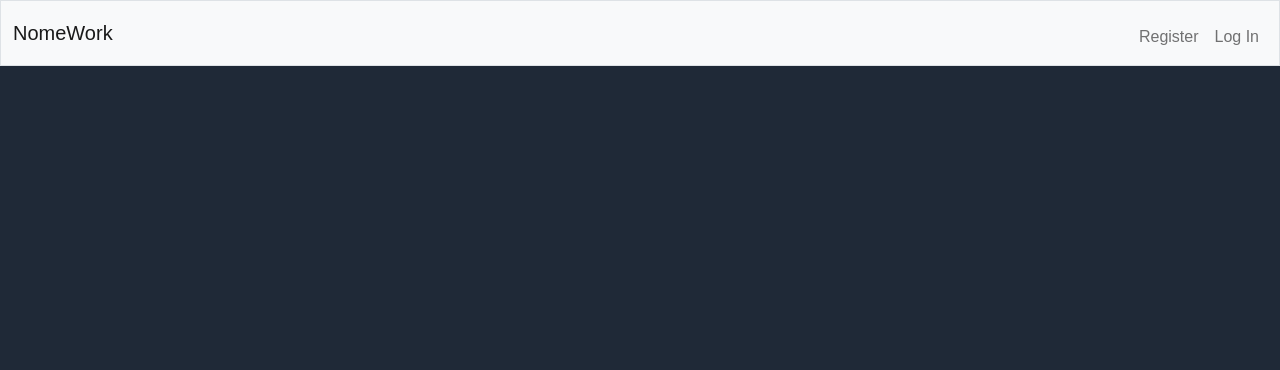
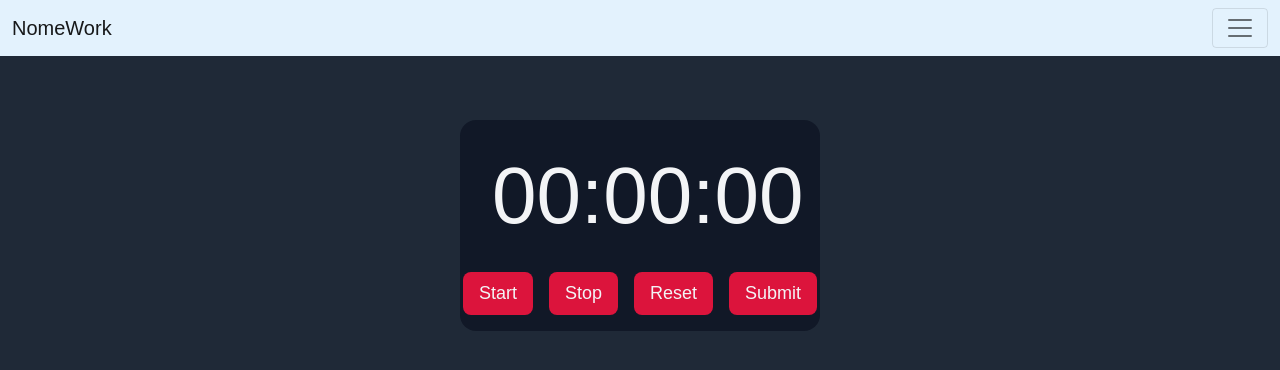
Before and after one commit to cfharvard/NomeWork, a Flask app: template templates/timer.html in a window 1280 px wide. Shown: the top 370 px of the page. Run offline with Flask 2, Linux system fonts and the light colour scheme; the template is opened without the code that fills it, so the values that code supplies are empty.

Commit message:
formatting

```diff
--- a/app.py
+++ b/app.py
@@ -7,15 +7,15 @@ Session(app)
 
 @app.route("/")
 def index():
-    return render_template("timertest.html")
+    return render_template("index.html")
 
 @app.route("/analytics")
-@login_required
+#@login_required
 def analytics():
     return render_template("analytics.html")
 
 @app.route("/classes")
-@login_required
+#@login_required
 def classes():
     return render_template("classes.html")
 
@@ -28,6 +28,6 @@ def login():
     return render_template("login.html")
 
 @app.route("/timer")
-@login_required
+#@login_required
 def timer():
     return render_template("timer.html")
--- a/templates/layout.html
+++ b/templates/layout.html
@@ -15,33 +15,22 @@
 </head>
 <body>
 
-    <nav class="bg-light border navbar navbar-expand-md navbar-light">
+    <nav class="navbar navbar-light" style="background-color: #e3f2fd;">
         <div class="container-fluid">
             <a class="navbar-brand" href="/"> NomeWork</a>
             <button aria-controls="navbar" aria-expanded="false" aria-label="Toggle navigation" class="navbar-toggler" data-bs-target="#navbar" data-bs-toggle="collapse" type="button">
                 <span class="navbar-toggler-icon"></span>
             </button>
             <div class="collapse navbar-collapse" id="navbar">
-                {% if session["user_id"] %}
                 <ul class="navbar-nav me-auto mt-2">
                     <li class="nav-item"><a class="nav-link" href="/">Home</a></li>
                     <li class="nav-item"><a class="nav-link" href="/timer">Timer</a></li>
                     <li class="nav-item"><a class="nav-link" href="/analytics">Analytics</a></li>
                     <li class="nav-item"><a class="nav-link" href="/classes">Classes</a></li>
                 </ul>
-                    <ul class="navbar-nav ms-auto mt-2">
-                        <li class="nav-item"><a class="nav-link" href="/logout">Log Out</a></li>
-                    </ul>
-                {% else %}
-                    <ul class="navbar-nav ms-auto mt-2">
-                        <li class="nav-item"><a class="nav-link" href="/register">Register</a></li>
-                        <li class="nav-item"><a class="nav-link" href="/login">Log In</a></li>
-                    </ul>
-                {% endif %}
             </div>
         </div>
     </nav>
-
     {% block body %}{% endblock %}
 </body>
 </html>
--- a/templates/timer.html
+++ b/templates/timer.html
@@ -5,5 +5,17 @@
 {% endblock %}
 
 {% block body %}
+<div class="watch">
 
+    <div class="time">
+        00:00:00
+    </div>
+    <div class="controls">
+        <button id="start">Start</button>
+        <button id="stop">Stop</button>
+        <button id="reset">Reset</button>
+        <button id="submit">Submit</button>
+        <script type="text/javascript" src="/static/script.js"></script>
+    </div>
+</div>
 {% endblock %}
```
Lines whose indentation alone changed are shown as unchanged.
